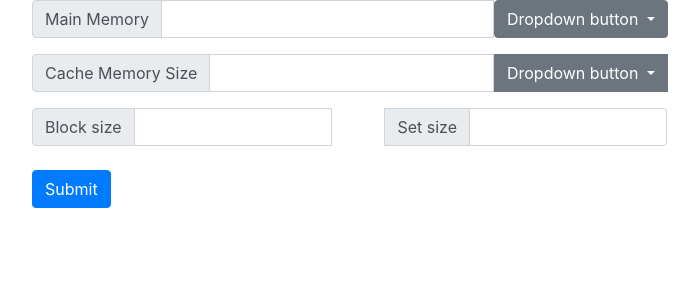
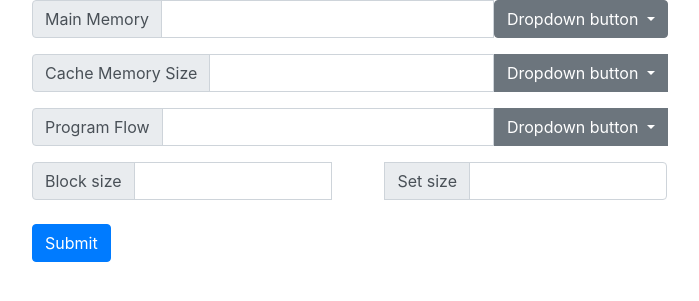
Before and after one commit to meJill/CSARCH2_SimProj, a Node server app: page / in a window 1280 px wide. Shown: the top 301 px of the page, without its empty margins (53-752 px from the left). Run offline with Node 20, Linux system fonts and the light colour scheme; some libraries are stand-ins or nearby versions.

Commit message:
Added program flow input
Program flow input has been added along with functions to calculate for if its in words

```diff
--- a/public/bsa-mru-mock.js
+++ b/public/bsa-mru-mock.js
@@ -67,6 +67,7 @@ class Block {
     }
 
     simulate(instruction){
+      console.log(this);
       for (let index = 0; index < instruction.length; index++) {
         console.log("Fetching " + instruction[index])
         this.read(instruction[index])
@@ -127,4 +128,6 @@ class Block {
   }
 
   new_cache = new BlockSetAssociativeCache("Blocks", 4, 2, 4)
-  new_cache.simulate([1,2,3,4,5,4,6,3])
+  array = [1,2,3,4,5,4,6,3]
+  console.log(array.length);
+  new_cache.simulate(array)
--- a/public/bsa-mru.js
+++ b/public/bsa-mru.js
@@ -52,7 +52,7 @@ $(document).ready(function () {
         this.configuration = configuration
         this.set_size = set_size
         this.block_size = block_size
-        if (this.configuration=="Word"){
+        if (this.configuration=="Words"){
             this.numBlocksinCache = cache_size/block_size
             this.numSets = this.numBlocksinCache/set_size
         }
@@ -69,6 +69,7 @@ $(document).ready(function () {
 
     simulate(instruction){
       for (let index = 0; index < instruction.length; index++) {
+        console.log(instruction[index]);
         console.log("Fetching " + instruction[index])
         this.read(instruction[index])
         this.print_cache()
@@ -76,7 +77,7 @@ $(document).ready(function () {
     }
 
     read(value){
-      if(this.configuration=="Word"){
+      if(this.configuration=="Words"){
         this.read_word(value)
       }
       if(this.configuration=="Blocks"){
@@ -136,14 +137,30 @@ $(document).ready(function () {
         console.log("Main memory type: " + loginForm.elements.mm_type.innerText);
         console.log("Cache size " + loginForm.elements.cache_size.value);
         console.log("Cache type: " + loginForm.elements.cache_type.innerText);
+        console.log("Program Flow " + loginForm.elements.program_flow.value);
+        console.log("Program Flow type: " + loginForm.elements.program_flow_type.innerText);
         console.log("Block size " + loginForm.elements.block_size.value);
         console.log("Set size " + loginForm.elements.set_size.value);
         event.preventDefault();
-        new_cache = new BlockSetAssociativeCache(loginForm.elements.mm_type.innerText, parseInt(loginForm.elements.cache_size.value), parseInt(loginForm.elements.set_size.value), parseInt(loginForm.elements.block_size.value))
-        new_cache.simulate([1,2,3,4,5,4,6,3])
-        document.getElementById("hits").innerHTML = new_cache.hits;
 
-        document.getElementById("misses").innerHTML = new_cache.misses;
+        programFlow = (loginForm.elements.program_flow.value).split(",");
+
+        var programFlowInt = programFlow.map(function (x) {
+          return parseInt(x, 10);
+        });
+
+        if (loginForm.elements.program_flow_type.innerText == "Words") {
+          for (i = 0; i < programFlowInt.length; i++) {
+            console.log(programFlowInt[i])
+            programFlowInt[i] = programFlowInt[i]/parseInt(loginForm.elements.block_size.value)
+          }
+        }
+
+        new_cache = new BlockSetAssociativeCache(loginForm.elements.cache_type.innerText, parseInt(loginForm.elements.cache_size.value), parseInt(loginForm.elements.set_size.value), parseInt(loginForm.elements.block_size.value))
+        new_cache.simulate(programFlowInt)
+        document.getElementById("hits").innerHTML = "hits " +  new_cache.hits;
+
+        document.getElementById("misses").innerHTML = "misses " + new_cache.misses;
 
         document.getElementById("cm").innerHTML = "Cache Memory";
         var blocksetsize = new_cache.cache_size/new_cache.set_size
@@ -153,10 +170,11 @@ $(document).ready(function () {
           $("#cm").append(element);
           for (var i = 0; i < 2; i++) {
             var element2 = document.createElement("div");
-            element2.innerHTML = "Block " + new_cache.sets[s].blocks[i].data;
+            element2.innerHTML = new_cache.sets[s].blocks[i].data;
             $("#cm").append(element2);
           }
         }
 
+
     });
 });
--- a/views/index.ejs
+++ b/views/index.ejs
@@ -41,6 +41,24 @@
                       </div>
                   </div>
 
+                  <div class="input-group mb-3">
+                    <div class="input-group-prepend">
+                        <span class="input-group-text">Program Flow</span>
+                      </div>
+                    <input type="text" name="program_flow" class="form-control" aria-label="Text input with dropdown button">
+                    <div class="input-group-prepend">
+
+                            <button class="btn btn-secondary dropdown-toggle" name="program_flow_type" type="button" id="dropdownMenuButton1" data-bs-toggle="dropdown" aria-expanded="false">
+                              Dropdown button
+                            </button>
+                            <ul class="dropdown-menu" aria-labelledby="dropdownMenuButton1">
+                              <li><a class="dropdown-item" href="#">Words</a></li>
+                              <li><a class="dropdown-item" href="#">Blocks</a></li>
+                            </ul>
+
+                      </div>
+                  </div>
+
                   <div class="input-group d-flex flex-row">
                     <div class="input-group-prepend">
                       <span class="input-group-text" id="">Block size</span>
```
